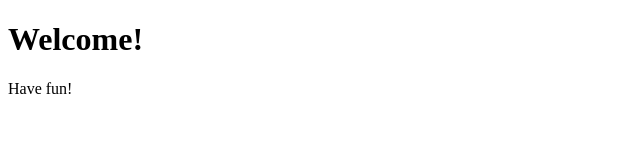
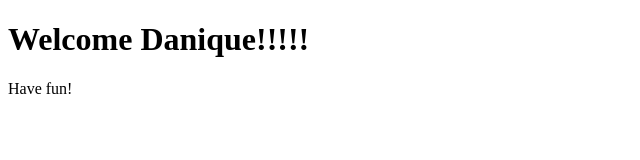
Before and after one commit to tjerkok/tjerkok.github.io, a plain HTML site: page index.html in a window 1280 px wide. Shown: the whole page, without its empty margins (0-640 px from the left). Drawn offline with Linux system fonts and the light colour scheme.

Commit message:
Update index.html

```diff
--- a/index.html
+++ b/index.html
@@ -6,7 +6,7 @@
         </title>
     </head>
     <body>
-        <h1>Welcome!</h1>
+        <h1>Welcome Danique!!!!!</h1>
         Have fun!
     </body>
 </html>
```
